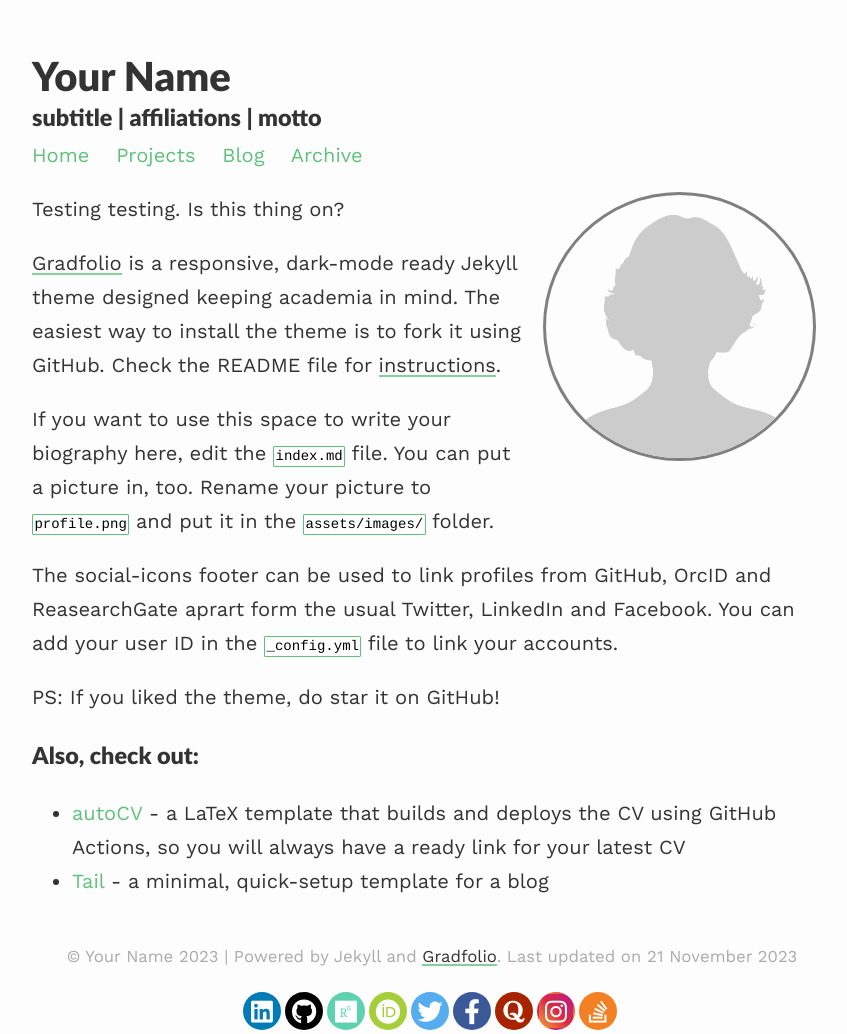
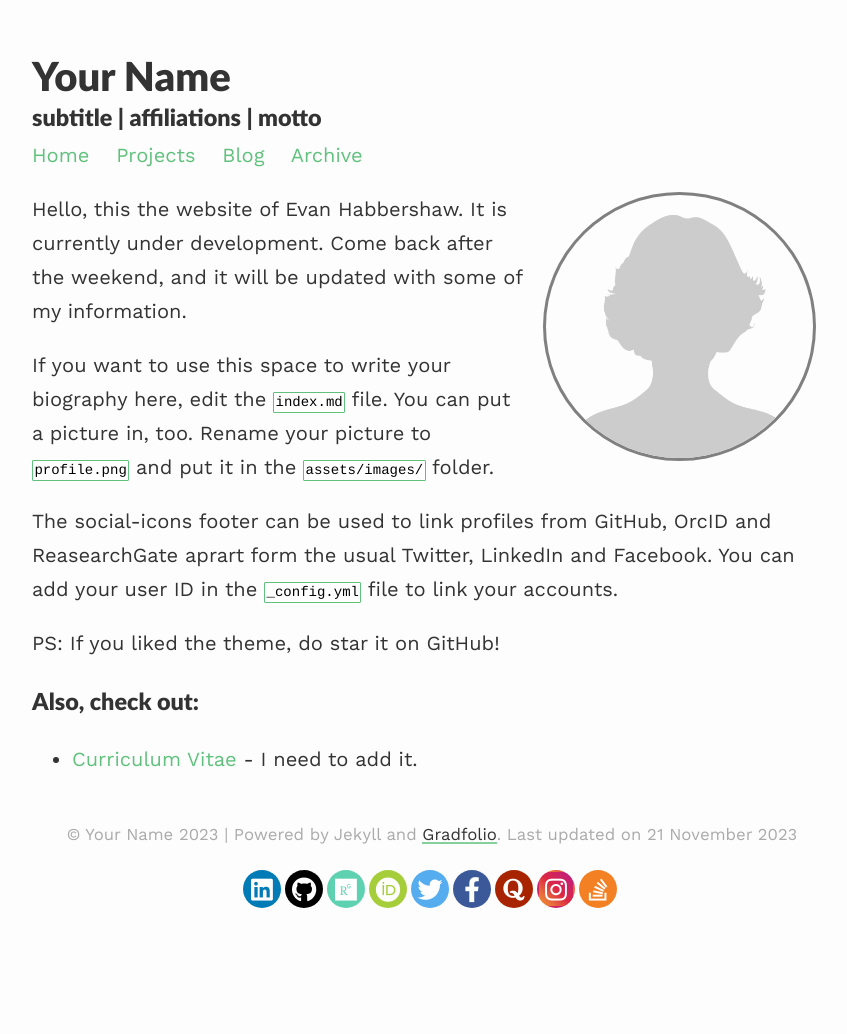
Before and after one commit to evanhabbershaw/evanhabbershaw.github.io, a Jekyll site: the page built from index.md, in a window 1280 px wide. Shown: the whole page, without its empty margins (208-1055 px from the left). Built offline with Jekyll 4.4.1, drawn with Linux system fonts in a browser that asks for light colours; nearby versions of some CDN libraries; after the commit the page ends 980 px from its top, so only the background shows below that.

Commit message:
Update index.md

```diff
--- a/index.md
+++ b/index.md
@@ -7,9 +7,8 @@ profile:
 published: true
 ---
 
-Testing testing. Is this thing on?
+Hello, this the website of Evan Habbershaw. It is currently under development. Come back after the weekend, and it will be updated with some of my information.
 
-[Gradfolio](https://github.com/jitinnair1/gradfolio){:target="_blank"} is a responsive, dark-mode ready Jekyll theme designed keeping academia in mind. The easiest way to install the theme is to fork it using GitHub. Check the README file for [instructions](https://github.com/jitinnair1/gradfolio#installation){:target="_blank"}.
 
 If you want to use this space to write your biography here, edit the `index.md` file. You can put a picture in, too. Rename your picture to `profile.png` and put it in the `assets/images/` folder.
 
@@ -19,5 +18,4 @@ PS: If you liked the theme, do star it on GitHub!
 
 ### Also, check out:
 
-- [autoCV](https://github.com/jitinnair1/autocv) - a LaTeX template that builds and deploys the CV using GitHub Actions, so you will always have a ready link for your latest CV
-- [Tail](https://github.com/jitinnair1/tail) - a minimal, quick-setup template for a blog
+- [Curriculum Vitae](https://github.com/jitinnair1/autocv) - I need to add it.
```
